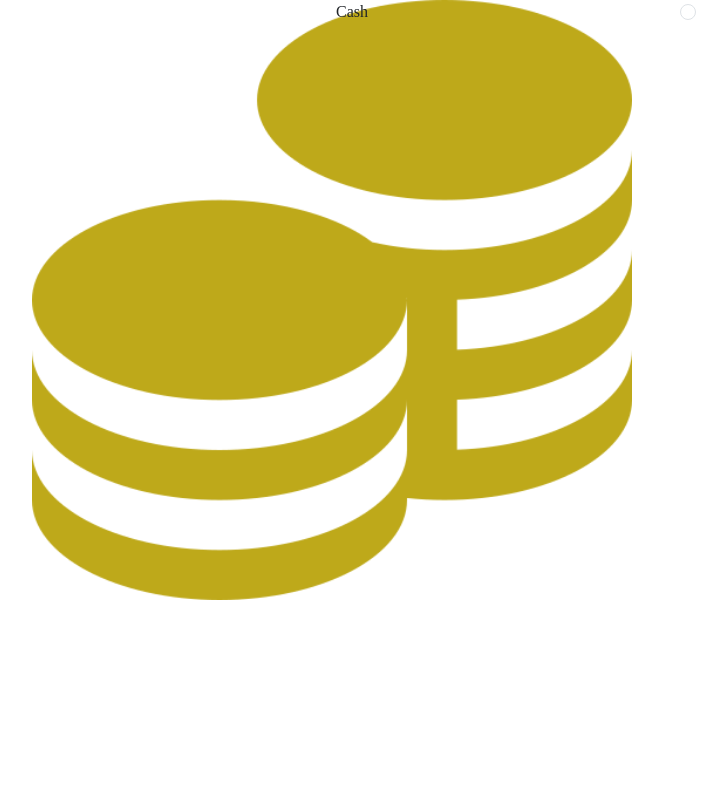
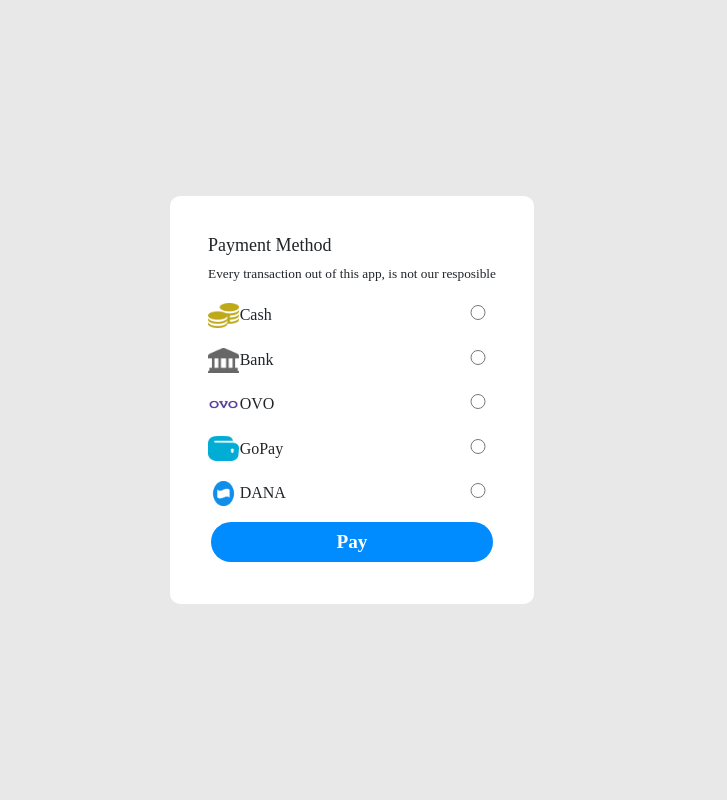
Before and after one commit to PedroCodePY/ORDERPHP, a PHP site: page /MainAPP/Code/PaymentProcces.php in a window 1280 px wide. Shown: the whole page, without its empty margins (288-1015 px from the left). Run offline with PHP 8.4, Linux system fonts and the light colour scheme.

Commit message:
Commit update

```diff
--- a/MainAPP/Code/PaymentProcces.php
+++ b/MainAPP/Code/PaymentProcces.php
@@ -4,28 +4,75 @@
 <head>
     <meta charset="UTF-8">
     <meta name="viewport" content="width=device-width, initial-scale=1.0">
-    <title>Document</title>
+    <title>Payment</title>
+    <link href="https://cdn.jsdelivr.net/npm/bootstrap@5.3.3/dist/css/bootstrap.min.css" rel="stylesheet" integrity="sha384-QWTKZyjpPEjISv5WaRU9OFeRpok6YctnYmDr5pNlyT2bRjXh0JMhjY6hW+ALEwIH" crossorigin="anonymous">
     <link rel="stylesheet" href="../Style/Payment.css">
-    <link href="https://cdn.jsdelivr.net/npm/bootstrap@5.3.3/dist/css/bootstrap.min.css" rel="stylesheet" integrity="sha384-QWTKZyjpPEjISv5WaRU9OFeRpok6YctnYmDr5pNlyT2bRjXh0JMhjY6hW+ALEwIH" crossorigin="anonymous">
 </head>
 
 <body>
     <div class="main">
-        <form action="" class="position-absolute top-50 start-50 translate-middle">
-            <div class="form-check form-check-reverse">
-                <div class="position-absolute top-50 start-0 translate-middle-y">
-                    <img src="../Asset/coins.png" alt="">
+        <div class="form">
+            <h1>Payment Method</h1>
+            <p>Every transaction out of this app, is not our resposible</p>
+            <form action="" class="paymentType">
+                <div class="pytype">
+                    <div class="imageCon">
+                        <img src="../Asset/coins.png" alt="" class="image">
+                    </div>
+                    <div class="labelCon">
+                        <label for="py" class="name">Cash</label>
+                    </div>
+                    <div class="inputCon">
+                        <input type="radio" name="py" id="" class="py" align="right">
+                    </div>
                 </div>
-                <div class="position-absolute top-50 start-50 translate-middle">
-                    <label class="form-check-label" for="reverseCheck1">
-                        Cash
-                    </label>
+                <div class="pytype">
+                    <div class="imageCon">
+                        <img src="../Asset/bank.png" alt="" class="image">
+                    </div>
+                    <div class="labelCon">
+                        <label for="py" class="name">Bank</label>
+                    </div>
+                    <div class="inputCon">
+                        <input type="radio" name="py" id="" class="py" align="right">
+                    </div>
                 </div>
-                <div class="position-absolute top-50 end-0 translate-middle-y">
-                    <input class="form-check-input" type="radio" value="" id="reverseCheck1">
+                <div class="pytype">
+                    <div class="imageCon">
+                        <img src="../Asset/ovoLogo.png" alt="" class="image">
+                    </div>
+                    <div class="labelCon">
+                        <label for="py" class="name">OVO</label>
+                    </div>
+                    <div class="inputCon">
+                        <input type="radio" name="py" id="" class="py" align="right">
+                    </div>
                 </div>
-            </div>
-        </form>
+                <div class="pytype">
+                    <div class="imageCon">
+                        <img src="../Asset/gopayLogo.webp" alt="" class="image">
+                    </div>
+                    <div class="labelCon">
+                        <label for="py" class="name">GoPay</label>
+                    </div>
+                    <div class="inputCon">
+                        <input type="radio" name="py" id="" class="py" align="right">
+                    </div>
+                </div>
+                <div class="pytype">
+                    <div class="imageCon">
+                        <img src="../Asset/Dana-logo.png" alt="" class="image">
+                    </div>
+                    <div class="labelCon">
+                        <label for="py" class="name">DANA</label>
+                    </div>
+                    <div class="inputCon">
+                        <input type="radio" name="py" id="" class="py" align="right">
+                    </div>
+                </div>
+                <button type="submit" id="continueButton" class="sticky-bottom" name="send">Pay</button>
+            </form>
+        </div>
     </div>
 </body>
 
--- a/MainAPP/Style/Payment.css
+++ b/MainAPP/Style/Payment.css
@@ -1,28 +1,74 @@
 *{
+    font-family: "Poppins";
     margin: 0;
     padding: 0;
-    font-family: "Poppins";
 }
 .main{
+    background-color: rgb(232, 232, 232);
+    width: 100%;
     height: 100dvh;
+    align-content: center;
+    justify-items: center
+}
+.form{
+    padding: 3%;
+    max-width: 80%;
+    height: auto;
+    background-color: white;
+    border-radius: 10px;
+}
+.paymentType{
     width: 100%;
-}
-img{
-    height: 75%;
-    width: auto;
-    justify-self: start;
-}
-.position-absolute{
     height: 100%;
 }
-.form-check{
+.pytype{
     width: 100%;
-    height: 50px;
-    text-align: center;
+    height: 30px;
     display: flex;
-    justify-content: center;
+    margin-bottom: 5%;
 }
-form{
+.imageCon{
+    width: 8%;
+    height: 100%;
+    margin-right: 3%;
+    align-content: center;
+}
+.labelCon{
+    width: 64%;
+    height: 100%;
+    align-content: center;
+}
+.inputCon{
+    width: 25%;
+    height: 100%;
+    align-content: center;
+    text-align: right;
+}
+.image{
+    height: 25px;
+    width: 31px;
+}
+.py{
     width: 50%;
-    height: auto;
+    height: 50%;
 }
+p{
+    font-size: smaller;
+}
+h1{
+    font-size: large;
+    font-weight: 500;
+}
+.sticky-bottom{
+    width: 100%;
+    height: 40px;
+    background-color: #008cff;
+    border: 0;
+    border-radius: 25px;
+    margin-bottom: 1%;
+    width: 98%;
+    margin-left: 1%;
+    color: white;
+    font-weight: bold;
+    font-size: larger;
+}
```
Also changed, not shown: MainAPP/Asset/Dana-logo.png (added), MainAPP/Asset/gopayLogo.webp (added), MainAPP/Asset/ovoLogo.png (added).
